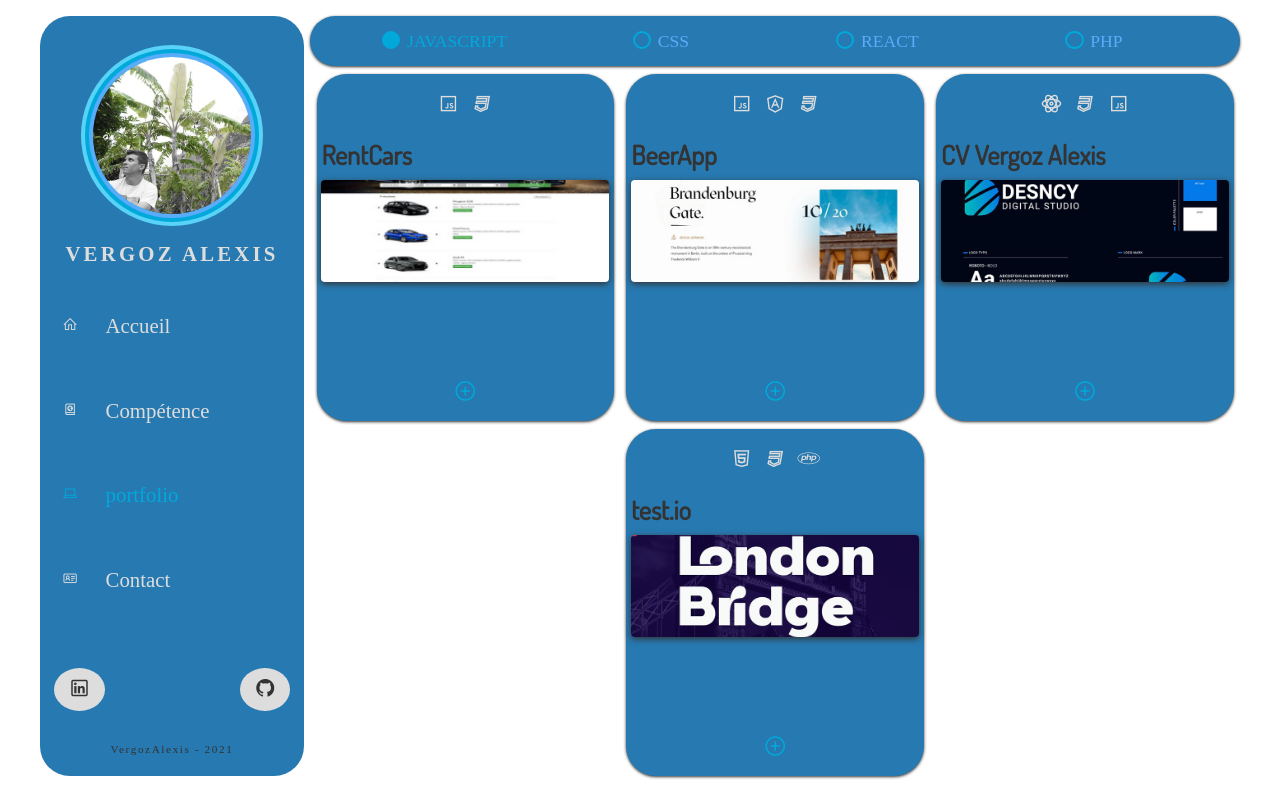
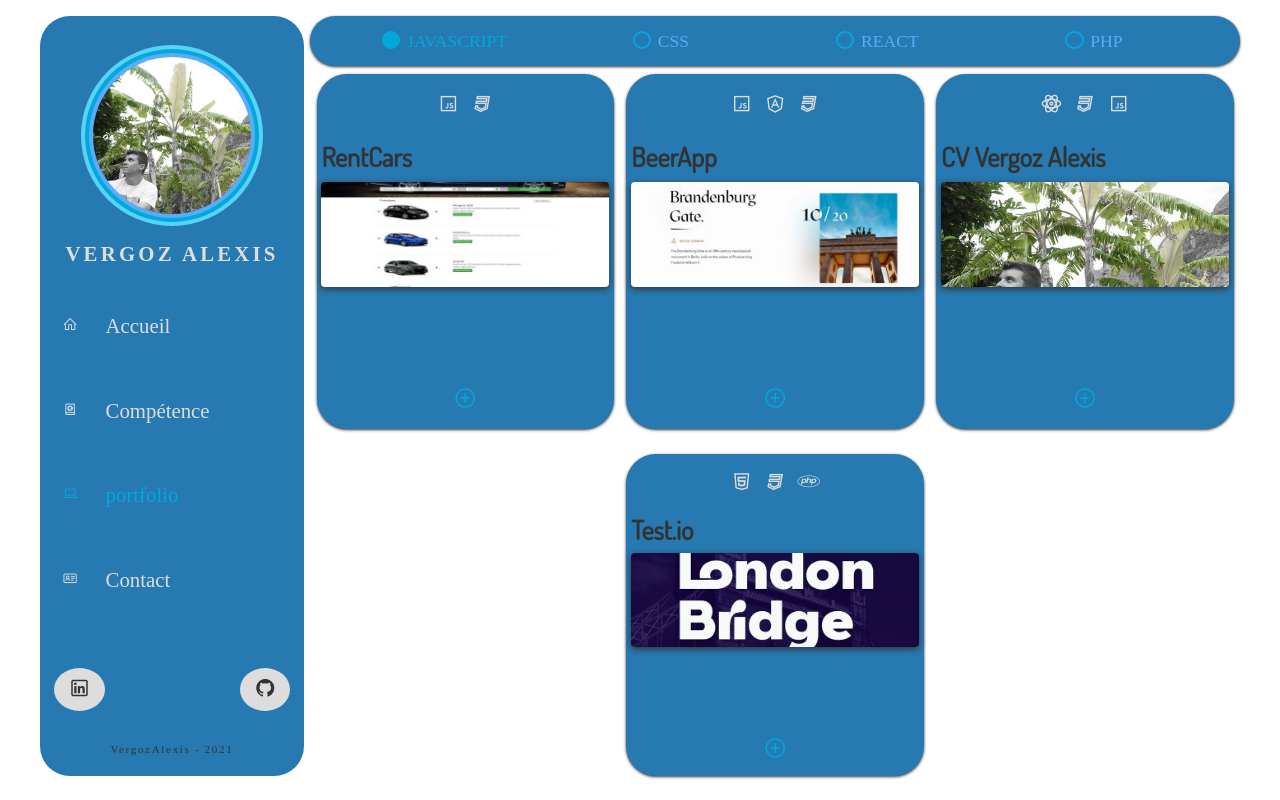
Before and after one commit to AlexisVergoz/react-cv, a React (Create React App) app: page /portfolio in a window 1280 px wide. Built offline with nearby package versions, Linux system fonts and the light colour scheme; a web font is replaced by a local one.

Commit message:
Update portfolioData.js

```diff
--- a/src/data/portfolioData.js
+++ b/src/data/portfolioData.js
@@ -4,16 +4,16 @@ export const portfolioData = [
     name: 'Start bootstrap',
     languages: ['html','css'],
     languagesIcons: ['lab la-html5','lab la-css3'],
-    source: 'http://www.github.com',
-    info: 'Réalisation d\'une maquette avec HTML et css, exercice réalisé au début de la formation',
-    picture: './media/project1..png'
+    source: 'https://github.com/AlexisVergoz/StartBootstrap',
+    info: 'Réalisation d\'une maquette en HTML/CSS, exercice réalisé au début de la formation',
+    picture: './media/index.png'
   },
   {
     id: 2,
-    name: 'e-commerce',
+    name: 'E-commerce',
     languages: ['html','css'],
     languagesIcons: ['lab la-html5','lab la-css3'],
-    source: 'http://www.github.com',
+    source: 'https://github.com/AlexisVergoz/E-shop',
     info: 'Première evaluation, mise en oeuvre des langages HTML et CSS',
     picture: './media/eval_1.png'
   },
@@ -22,8 +22,8 @@ export const portfolioData = [
     name: 'RentCars',
     languages: ['javascript','css'],
     languagesIcons: ['lab la-js-square','lab la-css3'],
-    source: 'http://www.github.com',
-    info: 'Deuxième evaluation, mise en oeuvre de Bootstrap et javascript, site responsive',
+    source: 'https://github.com/AlexisVergoz/RentCars',
+    info: 'Deuxième evaluations, mise en oeuvre du responsive avec JavaScript',
     picture: './media/eval_2.png'
   },
   {
@@ -31,8 +31,8 @@ export const portfolioData = [
     name: 'BeerApp',
     languages: ['javascript','angular','css'],
     languagesIcons: ['lab la-js-square','lab la-angular','lab la-css3'],
-    source: 'http://www.github.com',
-    info: 'Réalisation d\'une application de bière avec une API, exercice réalisé au cour de la formation',
+    source: 'https://github.com/AlexisVergoz/BeerApplication',
+    info: 'Réalisation d\'une application de bière avec une API, exercice réalisé avec Angular (TypeScript) au cour de la formation',
     picture: './media/project4.JPG'
   },
   {
@@ -40,13 +40,13 @@ export const portfolioData = [
     name: 'CV Vergoz Alexis',
     languages: ['react','javascript'],
     languagesIcons: ['lab la-react','lab la-css3','lab la-js-square'],
-    source: 'http://www.github.com',
-    info: 'CV réalisé entièrement en React et en autonomie',
-    picture: './media/project5.JPG'
+    source: 'https://github.com/AlexisVergoz/react-cv',
+    info: 'CV réalisé entièrement en React et en SCSS',
+    picture: './media/alexisvergoz.JPG'
   },
   {
     id: 6,
-    name: 'test.io',
+    name: 'Test.io',
     languages: ['javascript','php', 'css'],
     languagesIcons: ['lab la-html5','lab la-css3','lab la-php'],
     source: 'http://www.github.com',
```
